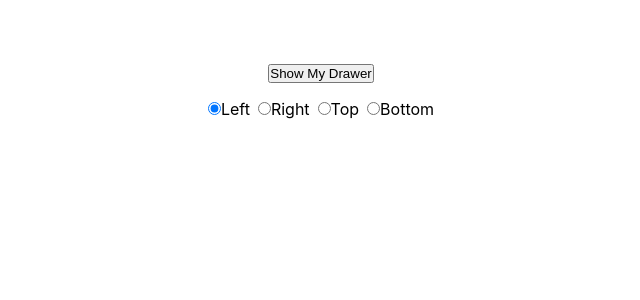
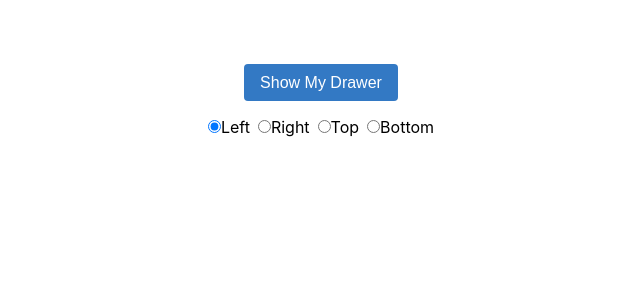
Before and after one commit to SouryaMishra/react-drawer, a React (Create React App) app: page / in a window 1280 px wide. Shown: the top 300 px of the page, without its empty margins (319-959 px from the left). Built offline with nearby package versions, Linux system fonts and the light colour scheme.

Commit message:
add button styles

```diff
--- a/src/App.css
+++ b/src/App.css
@@ -14,3 +14,17 @@
 .form > div + div {
   margin-left: 0.5rem;
 }
+
+button {
+  cursor: pointer;
+  padding: 0.6rem 1rem;
+  border: none;
+  border-radius: 4px;
+  background-color: rgb(51, 121, 196);
+  color: #fff;
+  font-size: 1rem;
+}
+
+button:active {
+  transform: translateY(2px);
+}
--- a/src/index.css
+++ b/src/index.css
@@ -14,6 +14,7 @@ body {
   -webkit-font-smoothing: antialiased;
   -moz-osx-font-smoothing: grayscale;
   min-height: 150vh;
+  font-size: 1rem;
 }
 
 code {
```
